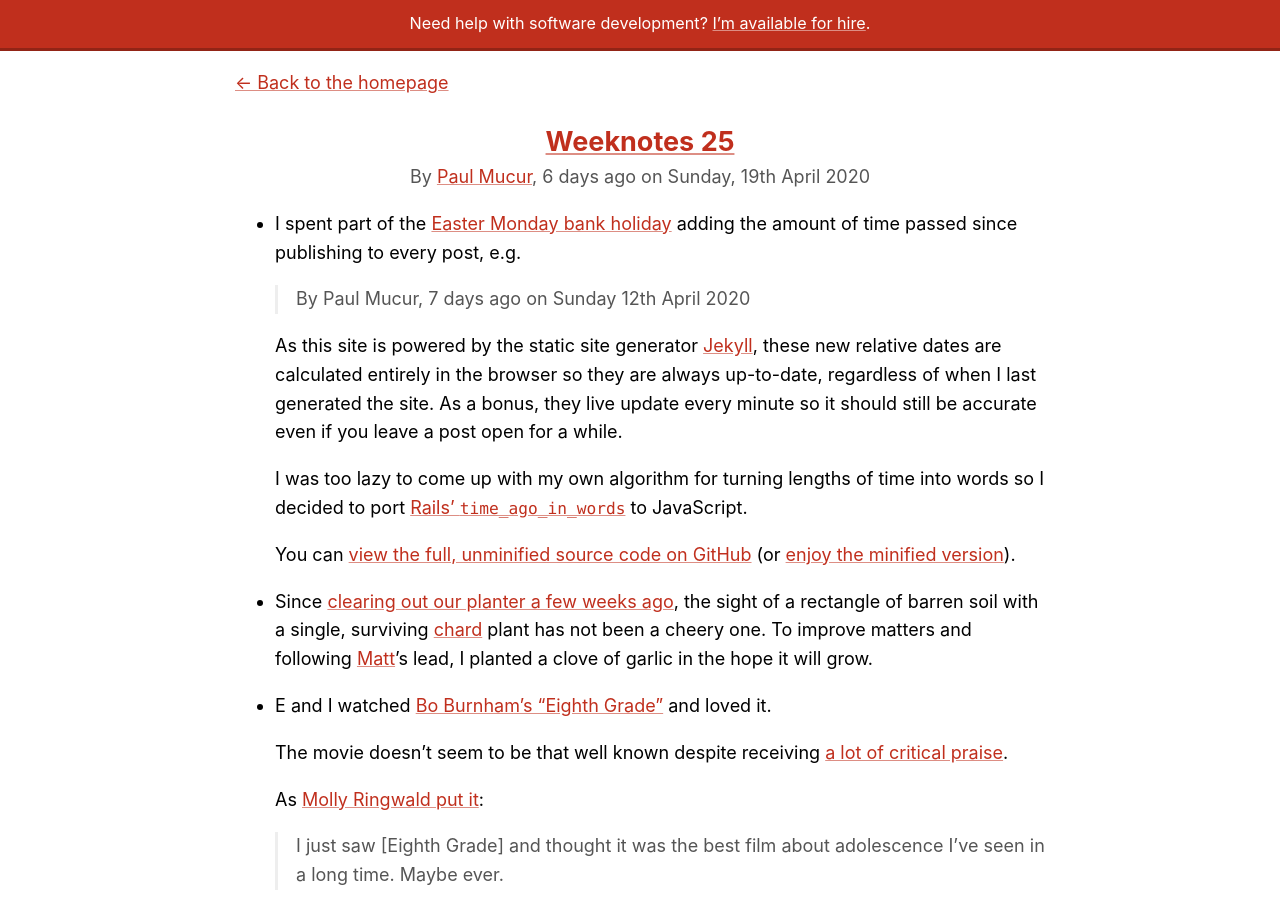
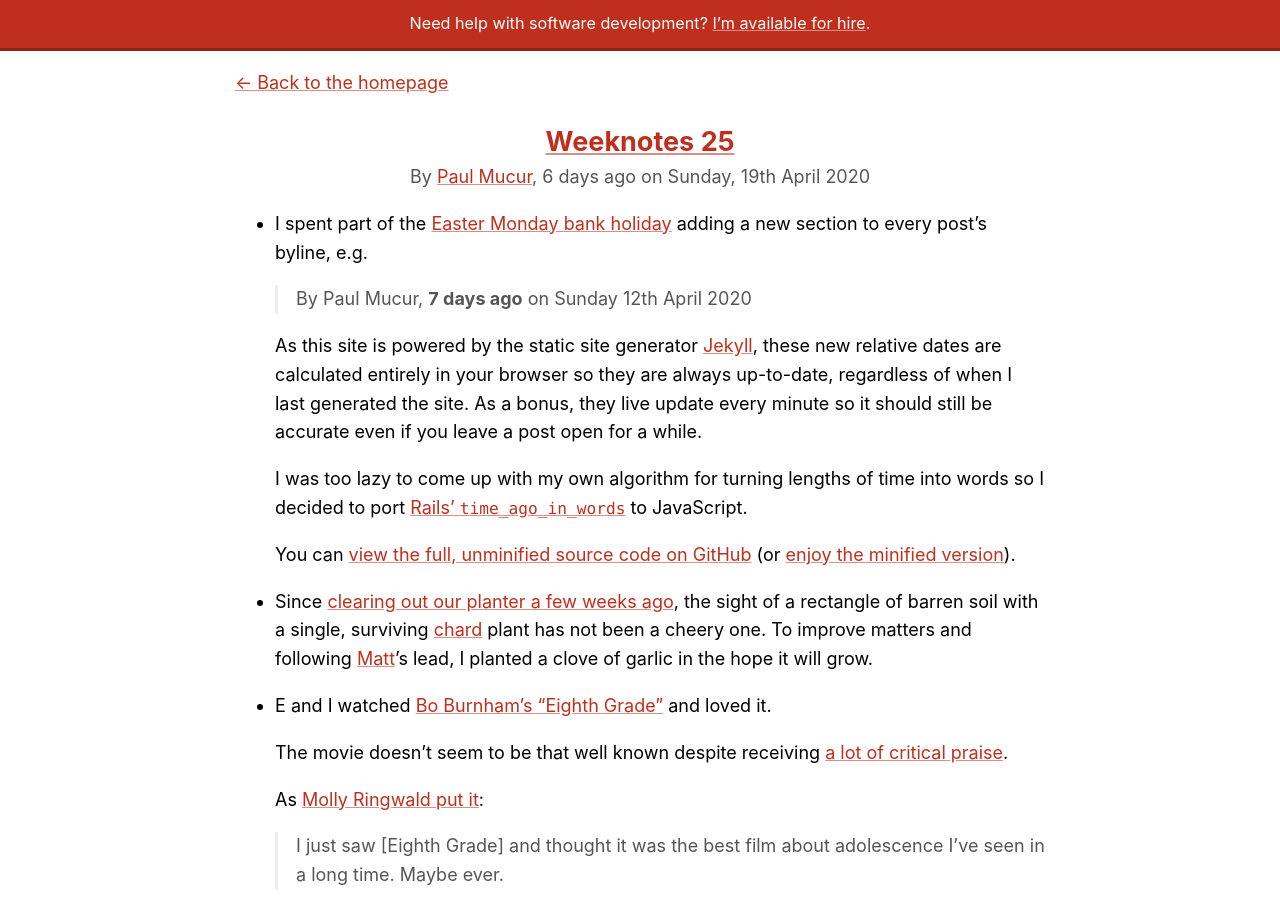
Before and after one commit to mudge/mudge.github.com, a Jekyll site: the page built from _posts/2020-04-19-weeknotes-25.markdown, in a window 1280 px wide and 900 px high. Built offline with Jekyll 4.4.1, drawn with Linux system fonts in a browser that asks for light colours.

Commit message:
Try to conquer a very awkward opening sentence

```diff
--- a/_posts/2020-04-19-weeknotes-25.markdown
+++ b/_posts/2020-04-19-weeknotes-25.markdown
@@ -2,13 +2,13 @@
 layout: post
 title: Weeknotes 25
 excerpt: Bank holiday noodling, coffee paraphernalia, a use for Shortcuts and life advice from a Learn with Me Zebra walker.
-date: 2020-04-19 11:24:00
+date: 2020-04-19 12:48:00
 ---
-*   I spent part of the [Easter Monday bank holiday](https://www.gov.uk/bank-holidays) adding the amount of time passed since publishing to every post, e.g.
+*   I spent part of the [Easter Monday bank holiday](https://www.gov.uk/bank-holidays) adding a new section to every post's byline, e.g.
 
-    > By Paul Mucur, 7 days ago on Sunday 12th April 2020
+    > By Paul Mucur, **7 days ago** on Sunday 12th April 2020
 
-    As this site is powered by the static site generator [Jekyll](https://jekyllrb.com), these new relative dates are calculated entirely in the browser so they are always up-to-date, regardless of when I last generated the site. As a bonus, they live update every minute so it should still be accurate even if you leave a post open for a while.
+    As this site is powered by the static site generator [Jekyll](https://jekyllrb.com), these new relative dates are calculated entirely in your browser so they are always up-to-date, regardless of when I last generated the site. As a bonus, they live update every minute so it should still be accurate even if you leave a post open for a while.
 
     I was too lazy to come up with my own algorithm for turning lengths of time into words so I decided to port [Rails' `time_ago_in_words`](https://api.rubyonrails.org/classes/ActionView/Helpers/DateHelper.html#method-i-time_ago_in_words) to JavaScript.
 
```
